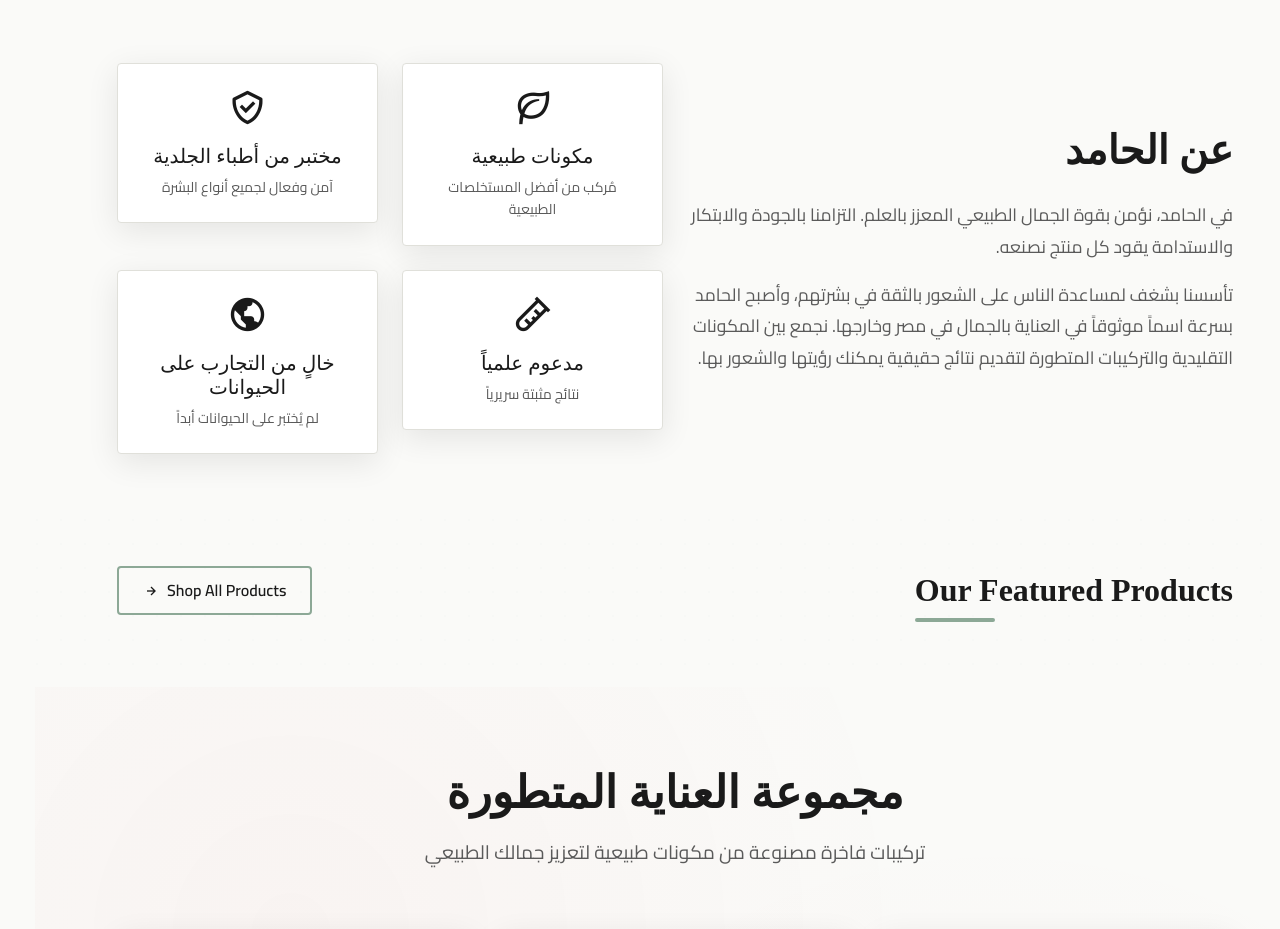
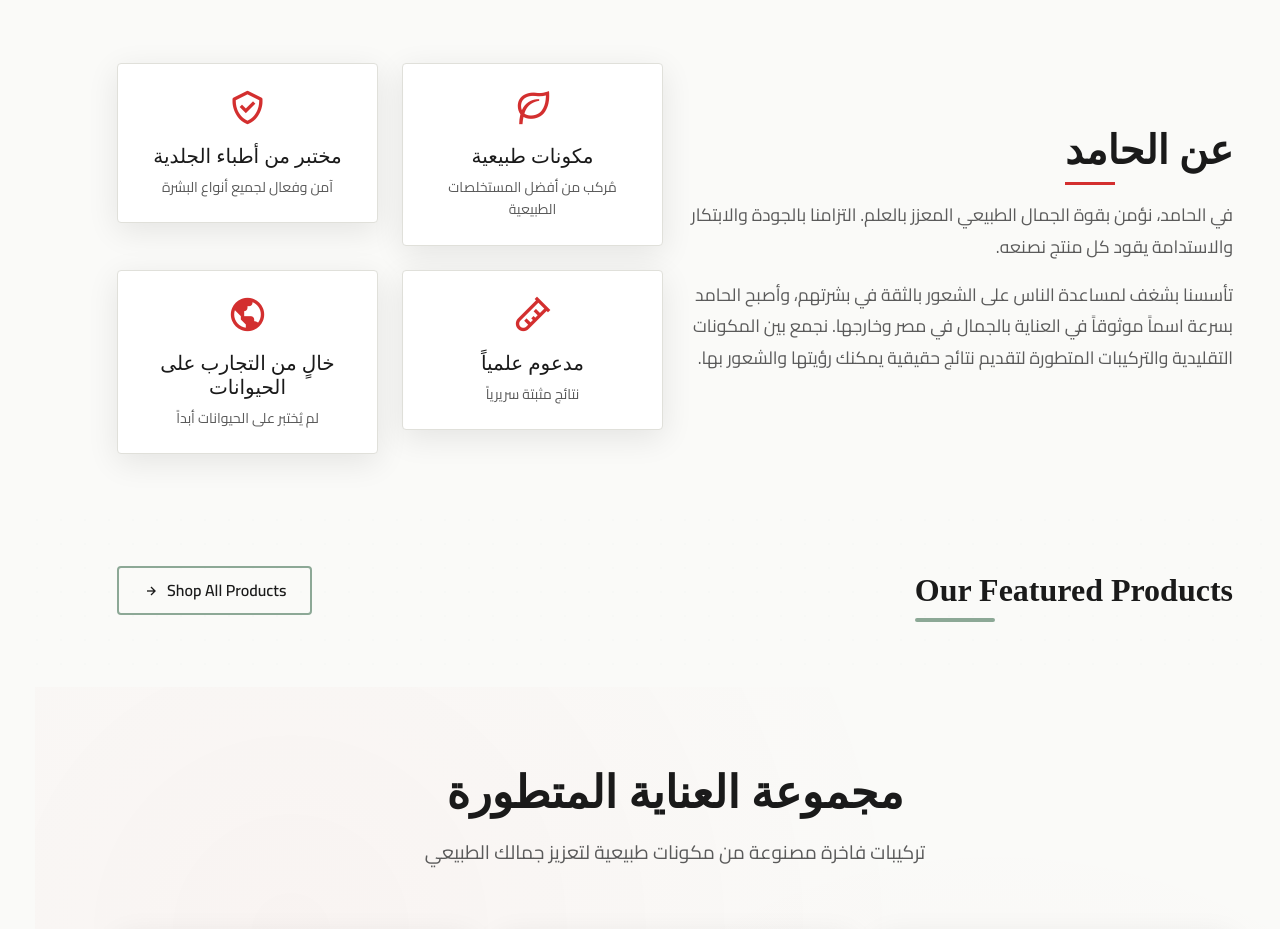
Before and after one commit to naderyasser/alhamed, a Flask app: page / in a window 1280 px wide. Shown: the part 834-1763 px from the top of the page. Run offline with Flask 3, Linux system fonts and the light colour scheme; data comes from the database, SQL or seed files in the repository; data that the repository does not hold is empty; some libraries are stand-ins or nearby versions; some web fonts are replaced.

Commit message:
fix: missing :root selector in index.html CSS variables

```diff
--- a/templates/shop/index.html
+++ b/templates/shop/index.html
@@ -1,5 +1,6 @@
 {% extends "shop/base.html" %} {% block content %}
 <style>
+    :root {
         --alha-primary: #D32F2F;
         --alha-primary-dark: #B71C1C;
         --alha-primary-light: #E53935;
```
